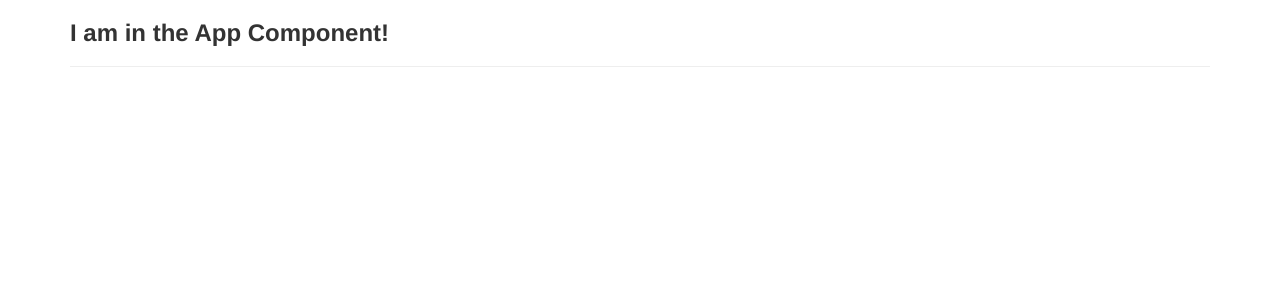
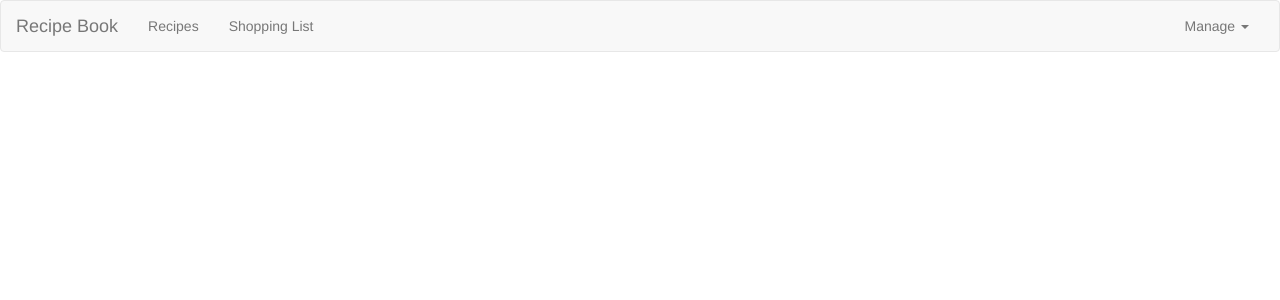
Before and after one commit to dhvaneshshah97/Recipe_Book_Angular, an Angular app: page / in a window 1280 px wide. Shown: the top 300 px of the page. Built offline with nearby package versions, Linux system fonts and the light colour scheme.

Commit message:
Create a Navbar

```diff
--- a/src/app/app.component.html
+++ b/src/app/app.component.html
@@ -1,7 +1 @@
-<div class="container">
-    <div class="row">
-       <div class="col-xs-12">
-        <h3>I am in the App Component!</h3>
-        <hr />
-    </div>
-</div>
+<app-header></app-header>
--- a/src/app/header/header.component.html
+++ b/src/app/header/header.component.html
@@ -1 +1,24 @@
-<p>header works!</p>
+<nav class="navbar navbar-default">
+    <div class="container-fluid">
+        <div class="navbar-header">
+            <a href="#" class="navbar-brand">Recipe Book</a>
+        </div>
+
+        <div class="collapse navbar-collapse">
+            <ul class="nav navbar-nav">
+                <li><a href="#">Recipes</a></li>
+                <li><a href="#">Shopping List</a></li>
+            </ul>
+
+            <ul class="nav navbar-nav navbar-right">
+                <li class="dropdown">
+                    <a href="#" class="dropdown-toggle" role="button">Manage <span class="caret"></span></a>
+                    <ul class="dropdown-menu">
+                        <li><a href="#">Save Data</a></li>
+                        <li><a href="#">Fetch Data</a></li>
+                    </ul>
+                </li>
+            </ul>
+        </div>
+    </div>
+</nav>
```
Also changed, not shown: 1 other file (tests, documents, lock files or other folders).
